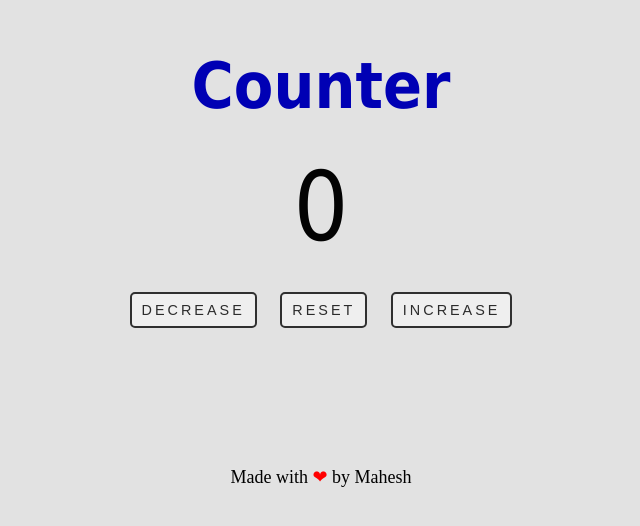
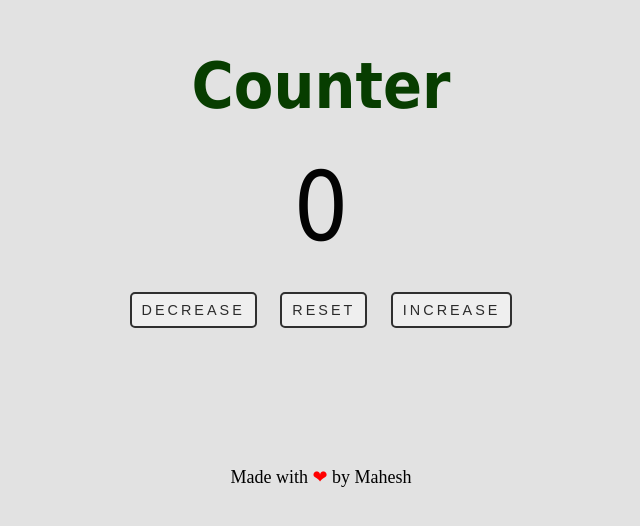
Before and after one commit to Mahesh-Bauri/Counter-App, a plain HTML site: page index.html in a window 1280 px wide. Shown: the part 212-738 px from the top of the page, without its empty margins (319-959 px from the left). Drawn offline with Linux system fonts and the light colour scheme.

Commit message:
Changed color green

```diff
--- a/style.css
+++ b/style.css
@@ -25,7 +25,7 @@ section {
 
 section h1 {
     font-size: 4rem;
-    color: rgb(0, 0, 180);
+    color: rgb(7, 61, 0);
     font-family: Tahoma, sans-serif;
     font-weight: 600;
 }
```
